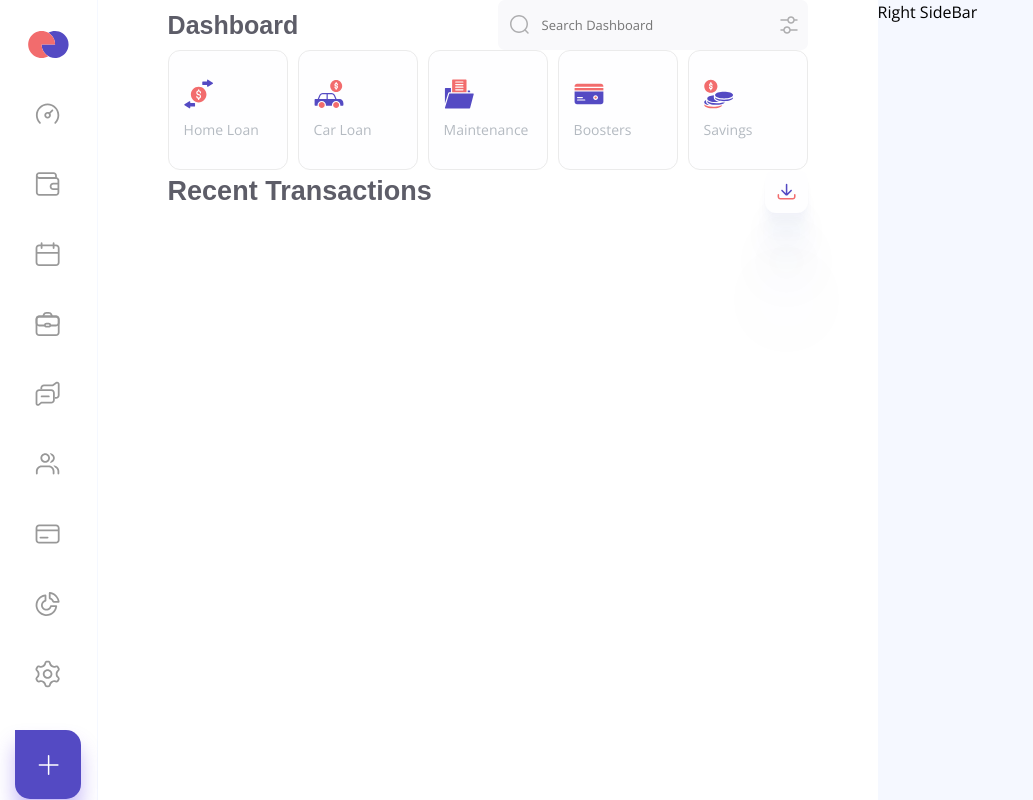
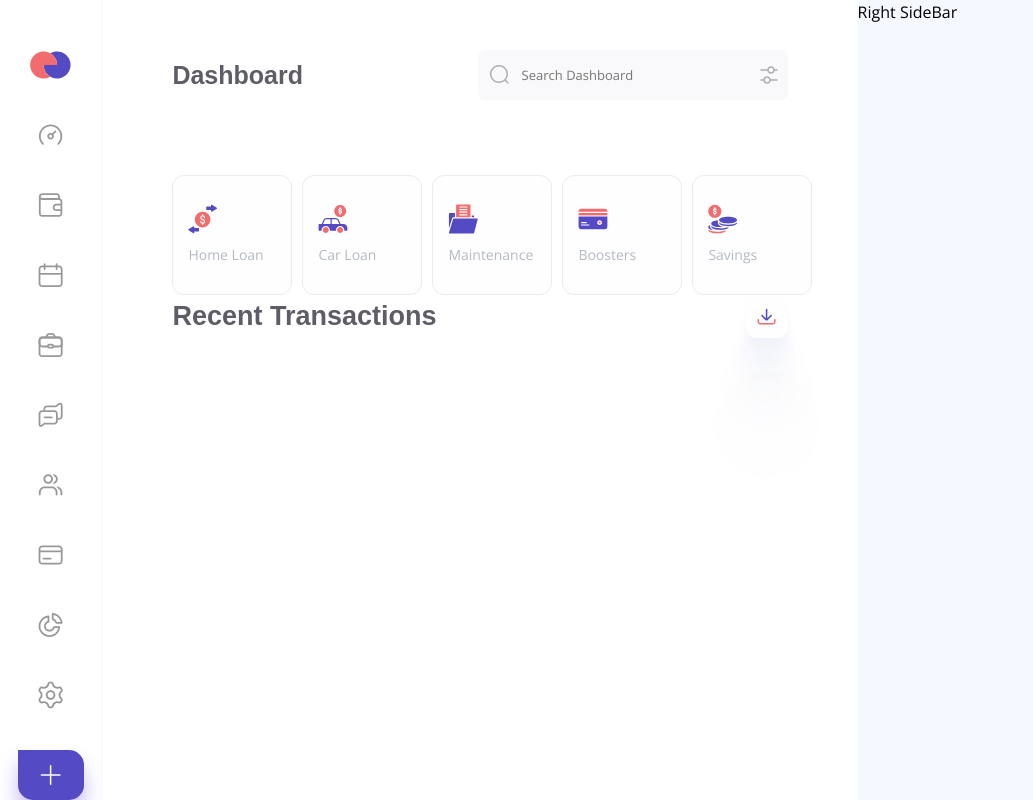
Before and after one commit to Speckope/finance-dashboard, a React (Create React App) app: page / in a window 1280 px wide. Shown: the whole page, without its empty margins (0-1033 px from the left). Built offline with nearby package versions, Linux system fonts and the light colour scheme; a web font is replaced by a local one.

Commit message:
resizinng to make contents scrollable

```diff
--- a/src/areas/Contents.tsx
+++ b/src/areas/Contents.tsx
@@ -28,6 +28,10 @@ const ContentsWrapper = styled.div`
   display: flex;
   flex: 1;
   flex-direction: column;
+
+  max-height: 100vh;
+  overflow-y: scroll;
+
   padding-left: 7rem;
   padding-right: 7rem;
 
@@ -38,6 +42,9 @@ const ContentsTopWrapper = styled.div`
   display: flex;
   align-items: center;
   justify-content: space-between;
+
+  padding-bottom: 7.5rem;
+  margin-top: 5rem;
 `;
 
 export default Contents;
--- a/src/areas/LeftSideBar.tsx
+++ b/src/areas/LeftSideBar.tsx
@@ -1,4 +1,3 @@
-import { motion } from 'framer-motion';
 import React from 'react';
 import IconsMenu from 'src/components/IconsMenu';
 import LargeButton from 'src/components/LargeButton';
@@ -26,19 +25,22 @@ const StyledLeftSideBar = styled.nav`
   display: flex;
   flex-direction: column;
   align-items: center;
-  justify-content: space-around;
+  justify-content: space-between;
   gap: 4rem;
 
   width: 8%;
+  max-height: 100vh;
 
   background-color: ${cvar('colorBackground')};
   border-right: 1px solid ${cvar('colorBackgroundVariant')};
 `;
 
-const Logo = styled(motion(LogoSvg))`
+const Logo = styled(LogoSvg)`
   justify-self: flex-start;
+  min-width: 40px;
+  min-height: 30px;
 
-  margin-top: 3rem;
+  margin-top: 5rem;
 `;
 
 export default LeftSideBar;
--- a/src/areas/RightSideBar.tsx
+++ b/src/areas/RightSideBar.tsx
@@ -10,6 +10,7 @@ const RightSideBar: React.FC<RightSideBarProps> = ({}) => {
 
 const StyledRightSideBar = styled.div`
   width: 33%;
+  max-height: 100vh;
 
   background-color: ${cvar('colorBackgroundVariant')};
 `;
--- a/src/components/Card.tsx
+++ b/src/components/Card.tsx
@@ -14,7 +14,7 @@ const Wrapper = styled.div`
   justify-content: center;
   align-items: start;
 
-  width: 12rem;
+  min-width: 12rem;
   height: 12rem;
   padding: 1.5rem;
   gap: 1rem;
```
